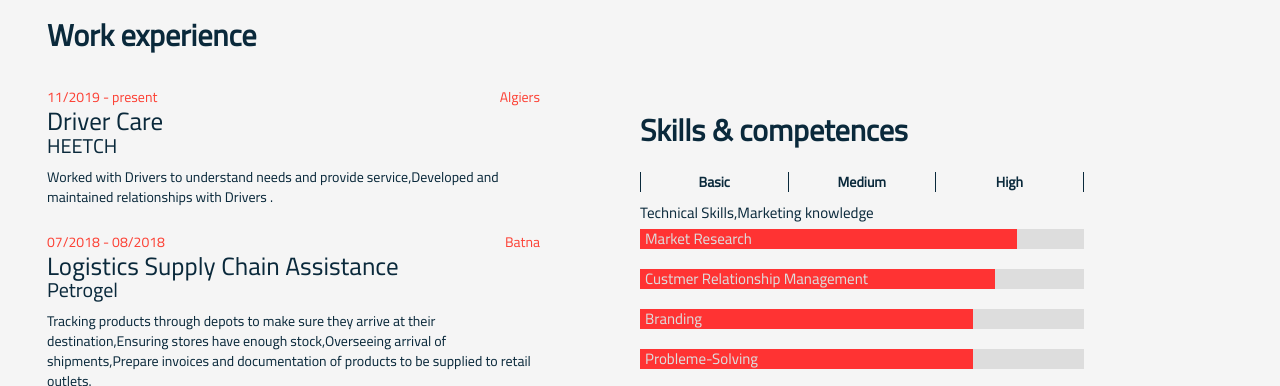
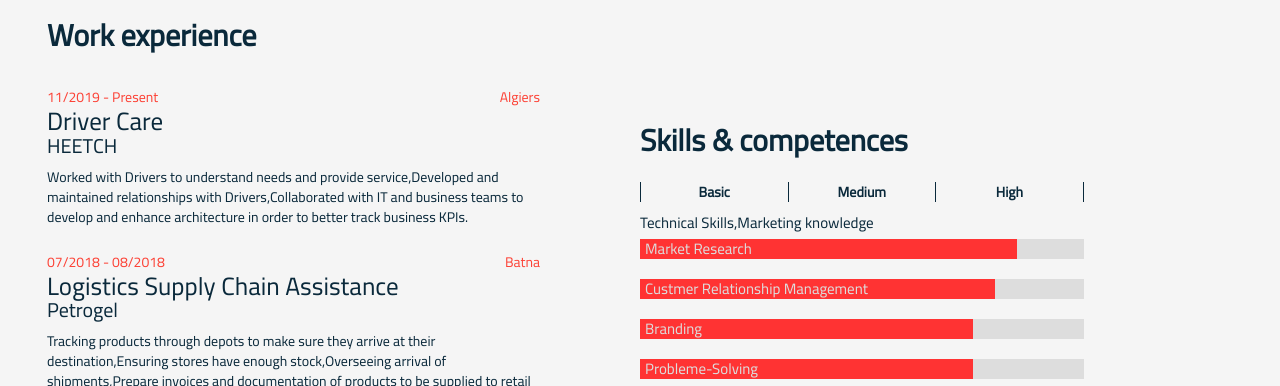
Before and after one commit to abdelbassetHamidi/CV, a plain HTML site: page index.html in a window 1280 px wide. Shown: the part 337-723 px from the top of the page. Drawn offline with Linux system fonts and the light colour scheme.

Commit message:
Update index.html

```diff
--- a/index.html
+++ b/index.html
@@ -49,13 +49,13 @@
                 <div class="activity-type">
                     <h2 class="type">Work experience</h2>
                     <div class="activity">
-                        <div class="col-lg-6 col-xs-6 align-left column-small info">11/2019 - present</div>
+                        <div class="col-lg-6 col-xs-6 align-left column-small info">11/2019 - Present</div>
                         <div class="col-lg-6 col-xs-6 align-right column-small info">Algiers</div>
                         <h3 class="title"> Driver Care </h3>
                         <a target="_blank" href="http://www.heetch.com/">
                         <h4 class="institution">HEETCH</h4>
                         </a>
-                        <p>Worked with Drivers to understand needs and provide service,Developed and maintained relationships with Drivers .</p>
+                        <p>Worked with Drivers to understand needs and provide service,Developed and maintained relationships with Drivers,Collaborated with IT and business teams to develop and enhance architecture in order to better track business KPIs.</p>
                     </div>
                       <div class="activity">
                         <div class="col-lg-6 col-xs-6 align-left column-small info">07/2018 - 08/2018</div>
```
